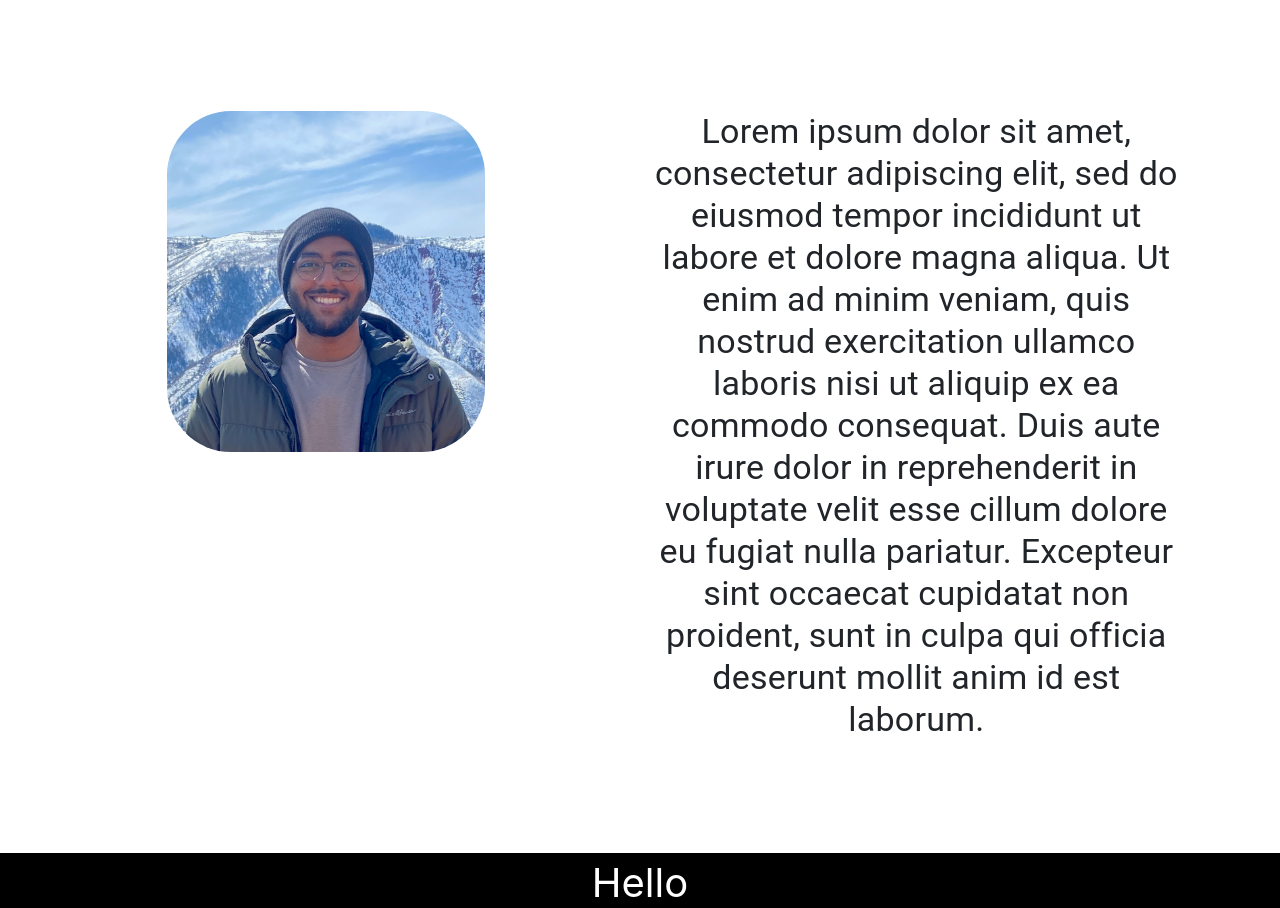
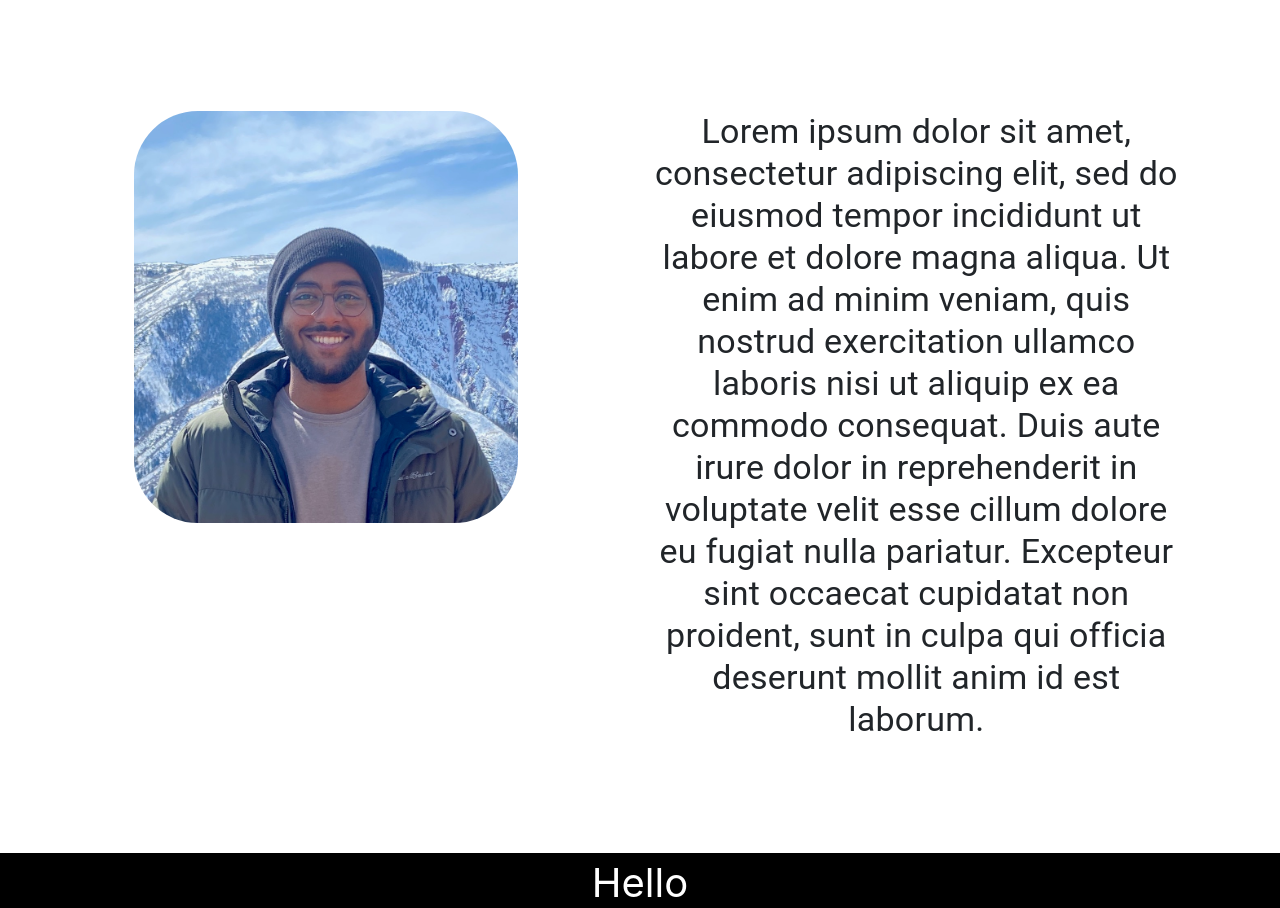
Before and after one commit to ZohanM/ZohanM.github.io, a React (Create React App) app: page / in a window 1280 px wide. Shown: the part 1001-1909 px from the top of the page. Built offline with nearby package versions, Linux system fonts and the light colour scheme; the HTML template or start-up script is replaced by a standard one.

Commit message:
Tweaked image size for better reponsive behavior

```diff
--- a/src/components/About.js
+++ b/src/components/About.js
@@ -34,7 +34,7 @@ function About(){
                         alt="Zohan Marediya"
                         src="images/zohan_marediya.jpeg"
                         borderRadius={16}
-                        sx={{maxWidth: "inherit"}}
+                        sx={{maxWidth: "30vw"}}
                     />
                 </Grid>
                 <Grid item
```
